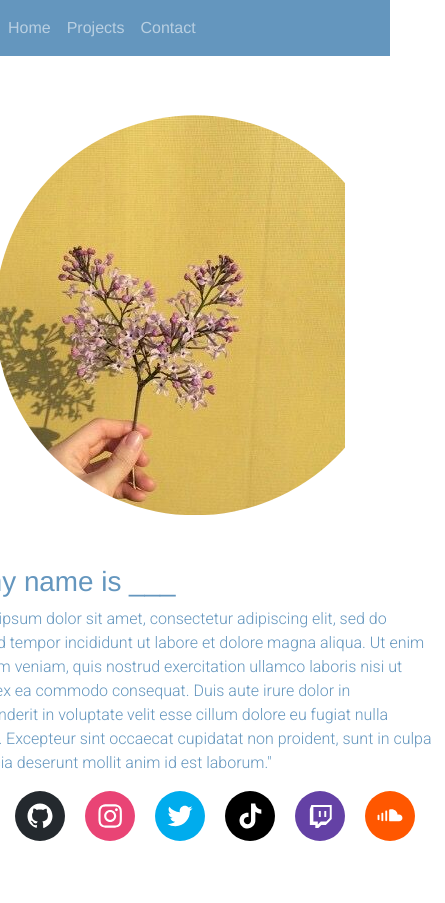
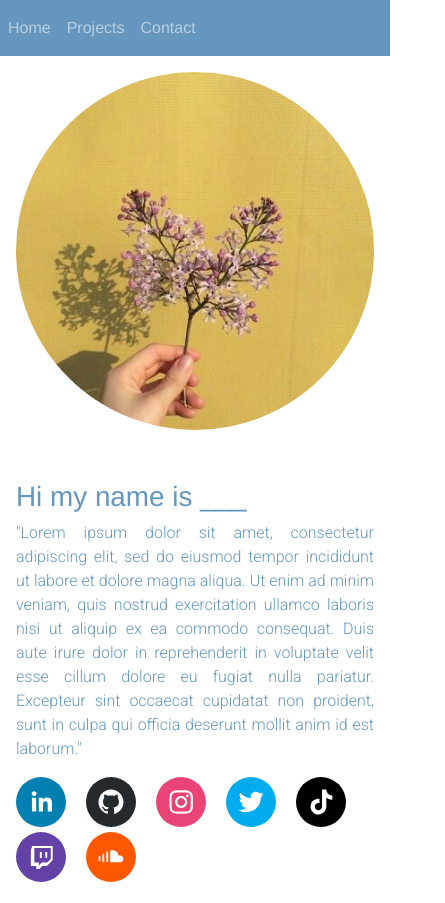
Before and after one commit to manasaling/personal-websites, a Next.js app: page / in a window 390 px wide. Shown: the whole page, 445 px wide, since content can reach past the window. Built offline with nearby package versions, Linux system fonts and the light colour scheme.

Commit message:
worked on the moble functionality of the home page

```diff
--- a/components/NavigationBar.module.css
+++ b/components/NavigationBar.module.css
@@ -1,5 +1,8 @@
 .navBar{
     font-family: 'Franklin Gothic Medium', 'Arial Narrow', Arial, sans-serif;
+    width: 100%;
+    height: auto;
+    flex: auto;
 }
 
 .colorNav{
--- a/package.json
+++ b/package.json
@@ -8,7 +8,7 @@
     "start": "next start"
   },
   "dependencies": {
-    "bootstrap": "^5.0.0-beta3",
+    "bootstrap": "^5.0.2",
     "install": "^0.13.0",
     "next": "11.0.1",
     "npm": "^7.19.1",
--- a/pages/HomePage.module.css
+++ b/pages/HomePage.module.css
@@ -5,9 +5,12 @@
   grid-template-areas: "text image";
 }
 
-@media screen and (max-width: 480px) {
+@media screen and (max-width: 700px) {
   .detail {
     grid-template-areas: "image" "text";
+    width: 100%;
+    height: auto;
+    padding: 16px;
   }
 }
 .textContainer {
@@ -15,10 +18,13 @@
 }
 
 .bio {
-  width: 500px;
+  max-width: 500px;
   font-family: "Anton", sans-serif;
   font-family: "Roboto", sans-serif;
   color: #6496be;
+  display: block;
+  text-align: justify;
+  height: auto;
 }
 
 .name {
@@ -27,19 +33,25 @@
 }
 
 .homepage {
-  height: 100vh;
+  min-height: 100vh;
   width: 100%;
   display: flex;
   justify-content: center;
   align-items: center;
 }
-.cirleimg {
+
+.circleimg {
   clip-path: circle();
   grid-area: image;
-}
+  justify-self: center;
+  max-width: 100%;
+  height: auto;
+ }
+
 .social-media {
   border: 1px;
 }
 .social-icon {
   margin-right: 20px;
+  margin-bottom: 5px;
 }
--- a/pages/HomePage.tsx
+++ b/pages/HomePage.tsx
@@ -38,10 +38,9 @@ export default function HomePage() {
 
 
 
-          <div className={styles.cirleimg}>
-            <img src={"./picture.jpg"} alt="profile picture"/>
+          <div>
+            <img  className={styles.circleimg} src={"./picture.jpg"} alt="profile picture"/>
           </div>
-
 
 
         </div>
```
Also changed, not shown: 1 other file (tests, documents, lock files or other folders).
